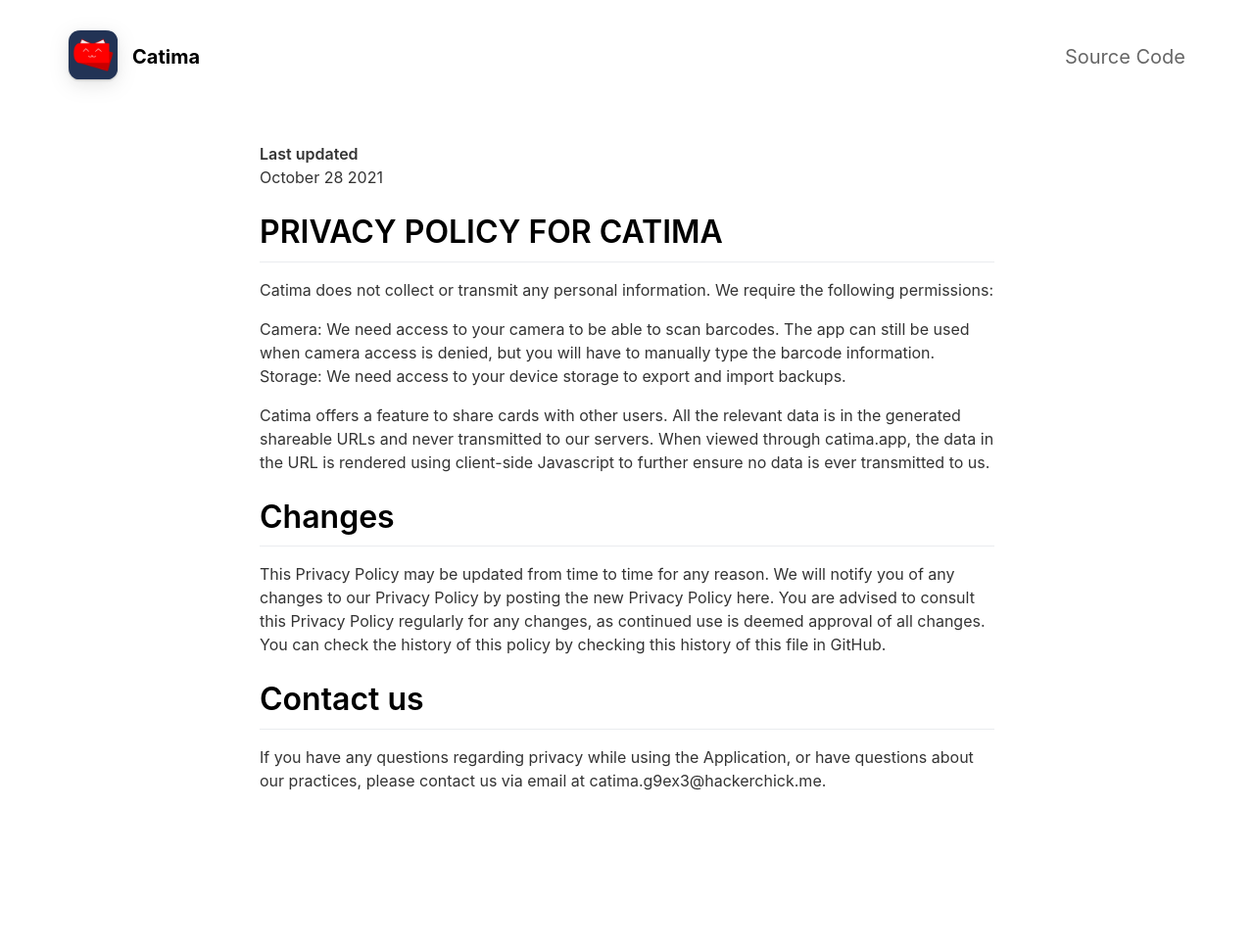
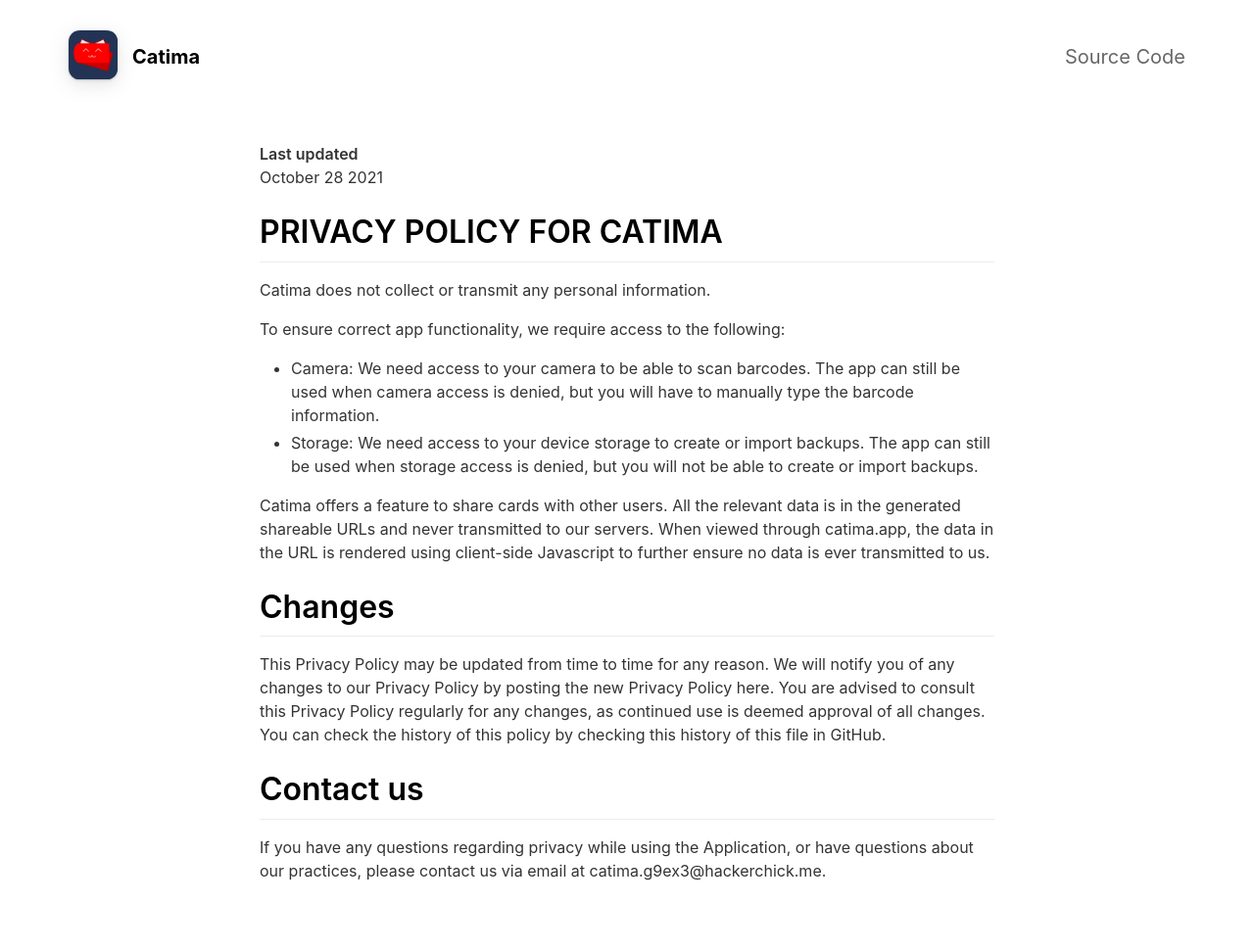
Before and after one commit to CatimaLoyalty/Website, a Jekyll site: the page built from _pages/privacy-policy.md, in a window 1280 px wide. Shown: the whole page at 98% size. Built offline with Jekyll 4.4.1, drawn with Linux system fonts in a browser that asks for light colours; nearby versions of some CDN libraries; before the commit the page ends 900 px from its top, so only the background shows below that.

Commit message:
Layout changes

```diff
--- a/_pages/privacy-policy.md
+++ b/_pages/privacy-policy.md
@@ -10,10 +10,12 @@
 
 # PRIVACY POLICY FOR CATIMA
 
-Catima does not collect or transmit any personal information. We require the following permissions:
+Catima does not collect or transmit any personal information.
 
-Camera: We need access to your camera to be able to scan barcodes. The app can still be used when camera access is denied, but you will have to manually type the barcode information.
-Storage: We need access to your device storage to export and import backups.
+To ensure correct app functionality, we require access to the following:
+
+- Camera: We need access to your camera to be able to scan barcodes. The app can still be used when camera access is denied, but you will have to manually type the barcode information.
+- Storage: We need access to your device storage to create or import backups. The app can still be used when storage access is denied, but you will not be able to create or import backups.
 
 Catima offers a feature to share cards with other users. All the relevant data is in the generated shareable URLs and never transmitted to our servers. When viewed through catima.app, the data in the URL is rendered using client-side Javascript to further ensure no data is ever transmitted to us.
 
```
